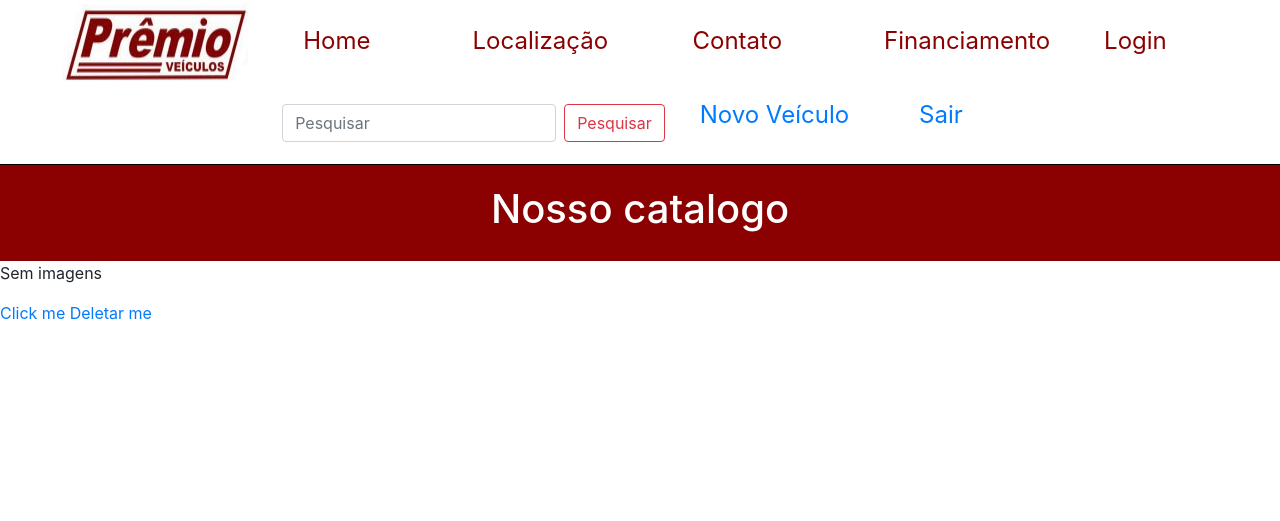
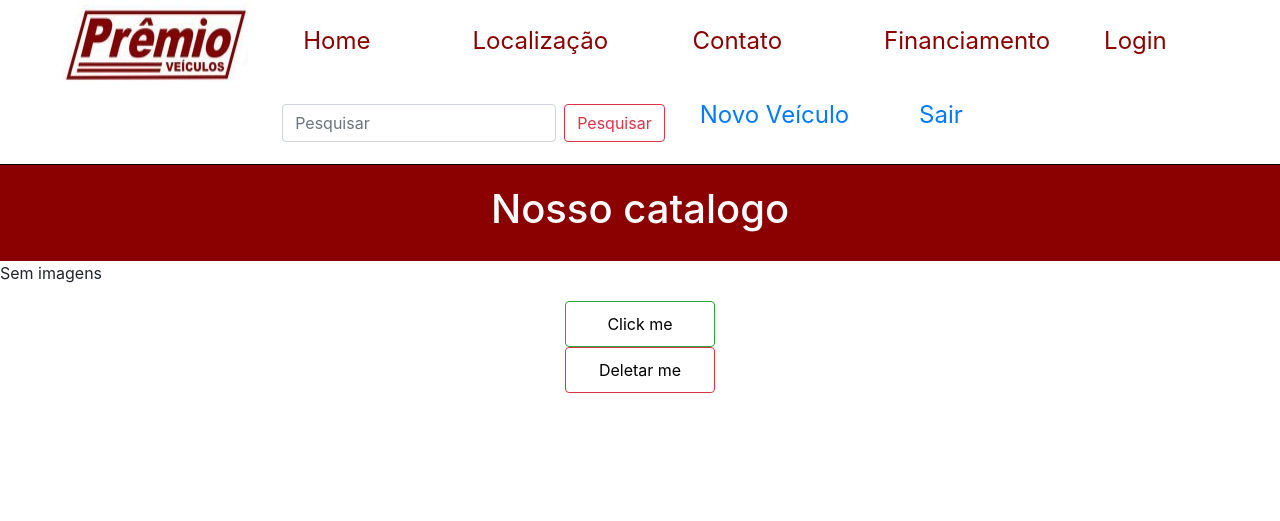
Before and after one commit to Joao-oliveiraf/premio-webapp, a Django app: page /imagem/8 in a window 1280 px wide. Shown: the top 521 px of the page. Run offline with Django 5.2, Linux system fonts and the light colour scheme; a user stored in the database is signed in; data comes from the database, SQL or seed files in the repository.

Commit message:
Good enough buttons

```diff
--- a/setup/static/styles/style.css
+++ b/setup/static/styles/style.css
@@ -238,6 +238,25 @@ img{
     animation-name: fade;
     animation-duration: 1.5s;
 }
+#add, #remove{
+    margin-bottom: 250px;
+    display: flex;
+    margin: auto;
+    padding: 10px;
+    flex-wrap: nowrap;
+    align-content: center;
+    justify-content: center;
+    align-items: center;
+    width: 150px;
+}
+#add  a {
+    color: black;
+    text-decoration: none;
+}
+#remove  a {
+    color: black;
+    text-decoration: none;
+}
 
 @keyframes fade {
   from {opacity: .4}
--- a/templates/galeria/imagem.html
+++ b/templates/galeria/imagem.html
@@ -28,8 +28,10 @@
 <p>Sem imagens</p>
 {% endif %}
 {% if request.user.is_authenticated %}
-<a href="{%url 'add_imagem' fotografia.id %}">Click me</a>
-<a href="{%url 'deletar_veiculo' fotografia.id %}" onclick="return confirm('Deseja prosseguir ?')">Deletar me</a>
+
+    <div class="btn btn-outline-success my-2 my-sm-0" id="add"><a href="{%url 'add_imagem' fotografia.id %}">Click me</a></div>
+    <div class="btn btn-outline-danger my-2 my-sm-0" id="remove"><a href="{%url 'deletar_veiculo' fotografia.id %}" onclick="return confirm('Deseja prosseguir ?')">Deletar me</a></div>
+
 {% endif %}
 <script>
 let slideIndex = 1;
```
